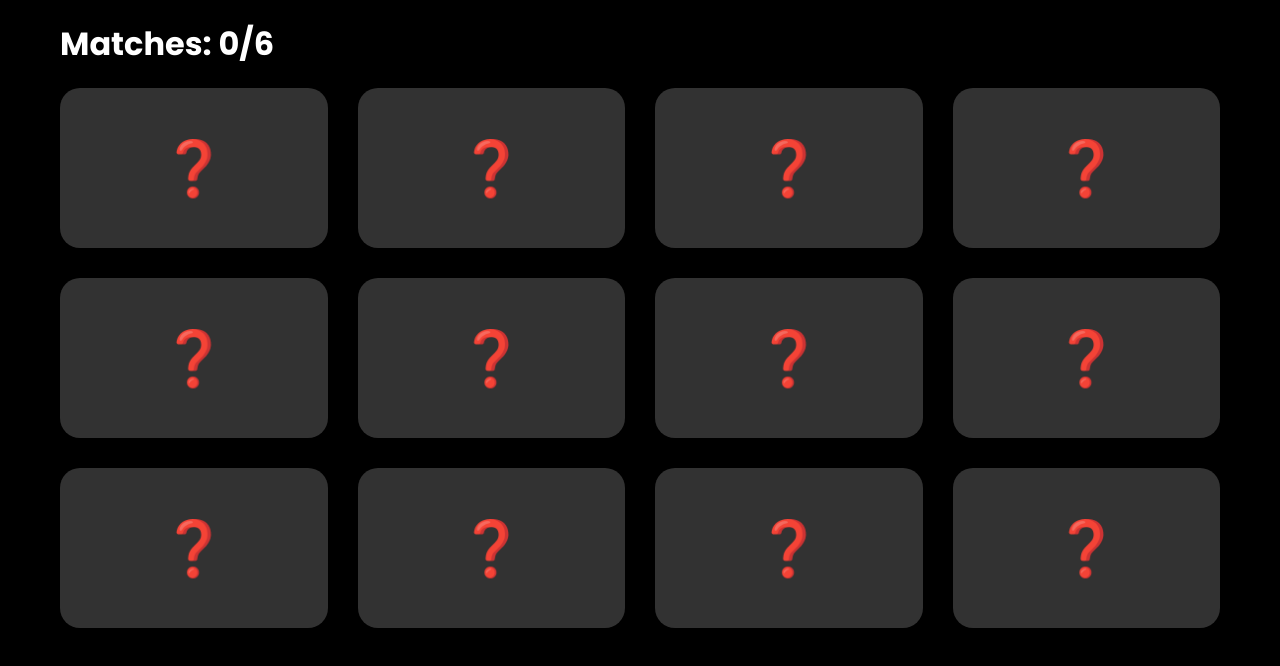
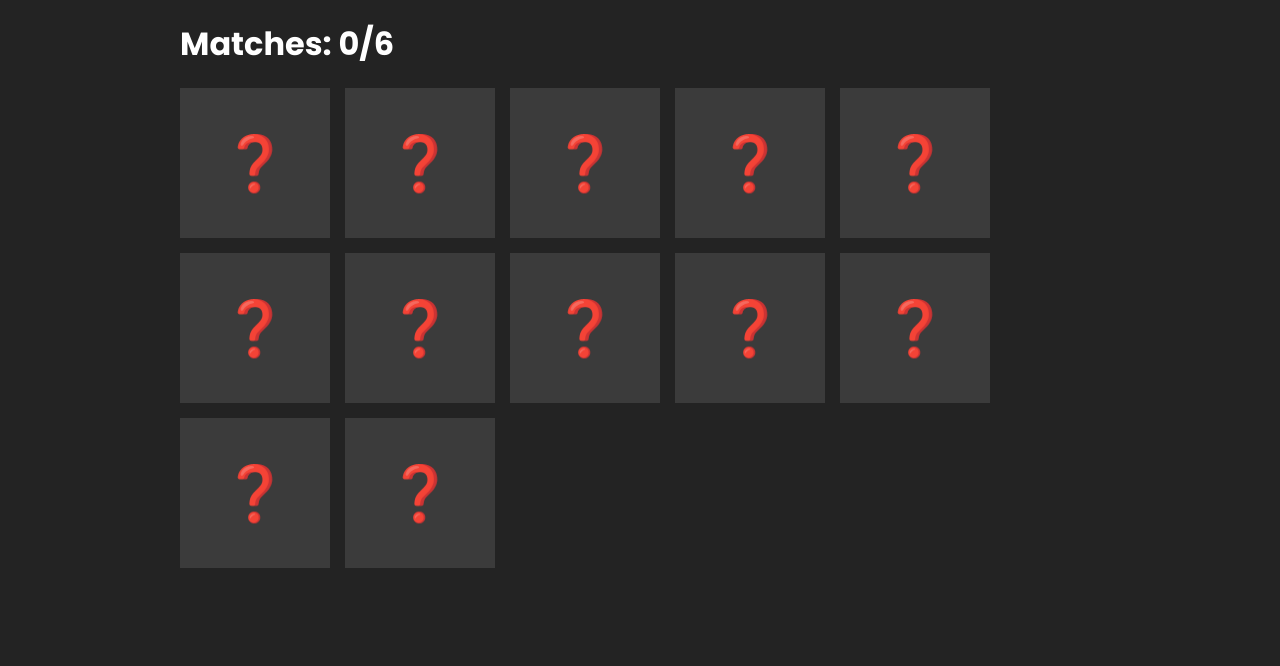
Before and after one commit to andreipintilie/memory-card-game-svelte, a Svelte app: page / in a window 1280 px wide. Shown: the top 666 px of the page. Built offline with nearby package versions, Linux system fonts and the light colour scheme.

Commit message:
Updated the UI & added animation on load

```diff
--- a/src/App.svelte
+++ b/src/App.svelte
@@ -1,4 +1,6 @@
 <script>
+    import { onMount } from "svelte";
+
     import Card from "./components/Card.svelte";
     import Matches from "./components/Matches.svelte";
     import emojis from "./utils/Emojis";
@@ -9,8 +11,12 @@
     let selectedEmojis = [];
     let firstCard, secondCard;
 
-  const onCardClicked = (e) => {
-    const clickedCard = e.target.parentNode.parentNode;
+    onMount(() => {
+        getRandomEmojis();
+    })
+
+    function onCardClicked() {
+        const clickedCard = this;
 
         if (firstCard && secondCard) return;
 
@@ -36,8 +42,15 @@
             if (firstCardFace === secondCardFace) {
                 matches++;
 
+                setTimeout(() => {
+                    firstCard.classList.add('hidden')
+                    secondCard.classList.add('hidden')
+                }, 500)
+
+                setTimeout(() => {
                     firstCard = undefined;
                     secondCard = undefined;
+                }, 1000)
             } else {
                 // if cards don't match
                 setTimeout(() => {
@@ -58,7 +71,7 @@
         }
     }
 
-  function getRandomEmojis() {
+    const getRandomEmojis = () => {
         const shuffledEmojis = emojis.sort(() => Math.random() - 0.5);
         selectedEmojis = shuffledEmojis.slice(0, 6).flatMap((emoji) => [emoji, emoji]);
 
@@ -66,15 +79,14 @@
         selectedEmojis = selectedEmojis.sort(() => Math.random() - 0.5);
     }
 
-  getRandomEmojis();
 </script>
 
 <main>
   <Matches {matches} {totalMatches} />
 
   <div class="cards">
-    {#each selectedEmojis as emoji}
-      <Card face={emoji.emoji} cardClick={onCardClicked}></Card>
+    {#each selectedEmojis as emoji, index}
+      <Card face={emoji.emoji} cardClick={onCardClicked} order={index}></Card>
     {/each}
   </div>
 </main>
--- a/src/app.css
+++ b/src/app.css
@@ -9,5 +9,5 @@
 
 body {
   font-family: "Poppins", sans-serif;
-  background-color: #000000;
+  background-color: #232323;
 }
--- a/src/components/Card.svelte
+++ b/src/components/Card.svelte
@@ -1,9 +1,22 @@
 <script>
   export let face;
+  export let order;
   export let cardClick = () => {};
+
+  function handleAnimationEnd() {
+    this.classList.remove('loading');
+    this.style.opacity='1'
+  }
 </script>
 
-<div class="card" on:click={cardClick} role="button" tabindex="0">
+<div
+  class="card loading"
+  on:click={cardClick}
+  role="button"
+  tabindex="0"
+  style={`--order: ${order}`}
+  on:animationend={handleAnimationEnd}
+>
   <div class="card-inner">
     <div class="card-inner-front">❓</div>
     <div class="card-inner-back">{face}</div>
--- a/src/scss/_animations.scss
+++ b/src/scss/_animations.scss
@@ -12,3 +12,16 @@
     transform: translateX(0);
   }
 }
+
+@keyframes fadeIn {
+  from {
+    opacity: 0;
+    transform: translateY(300px);
+    visibility: hidden; /* Add this line */
+  }
+  to {
+    opacity: 1;
+    transform: translateY(0);
+    visibility: visible; /* Add this line */
+  }
+}
--- a/src/scss/_card.scss
+++ b/src/scss/_card.scss
@@ -4,16 +4,22 @@
   display: block;
   cursor: pointer;
   user-select: none;
-  border-radius: 20px;
-  font-size: 28px;
-  background-color: #323232;
+  font-size: 48px;
+  opacity: 0;
+  width: 150px;
+  height: 150px;
+  display: grid;
+  place-items: center;
+  background-color: #3b3b3b;
+  @include transition(opacity, background-color, box-shadow);
 
   @include bp(t) {
     font-size: 54px;
   }
 
   &:hover {
-    background-color: rgba(255, 255, 255, 0.1);
+    background-color: rgba(163, 163, 163, 0.3);
+    box-shadow: 0 0 20px rgba(0, 0, 0, 0.4);
   }
 
   &.active {
@@ -23,14 +29,11 @@
   }
 
   &-inner {
+    width: 100%;
+    height: 100%;
     position: relative;
     transition: transform 0.4s ease;
     transform-style: preserve-3d;
-    padding: 60px 40px;
-
-    @include bp(t) {
-      padding: 80px 100px;
-    }
 
     &-front,
     &-back {
@@ -49,6 +52,15 @@
     }
   }
 
+  &.hidden {
+    visibility: hidden;
+  }
+
+  &.loading {
+    animation: fadeIn 0.3s forwards ease;
+    animation-delay: calc(var(--order) * 100ms);
+  }
+
   &.shake {
     animation: shake 0.4s forwards ease;
   }
--- a/src/scss/_layout.scss
+++ b/src/scss/_layout.scss
@@ -1,23 +1,22 @@
 @use "./mixins" as *;
 
 .cards {
-  gap: 30px;
-  display: grid;
-  grid-template-columns: 1fr 1fr;
+  gap: 15px;
+  display: flex;
+  flex-wrap: wrap;
 
   @include bp(ts) {
-    grid-template-columns: 1fr 1fr 1fr;
   }
 
   @include bp(tl) {
-    grid-template-columns: 1fr 1fr 1fr 1fr;
   }
 }
 
 main {
-  max-width: 1200px;
+  max-width: 960px;
   margin-inline: auto;
   padding-inline: 20px;
+  overflow: hidden;
 }
 
 h1 {
--- a/src/scss/_mixins.scss
+++ b/src/scss/_mixins.scss
@@ -12,3 +12,9 @@ $breakpoints: (
     @content;
   }
 }
+
+@mixin transition($transitions...) {
+  transition-duration: 0.23s;
+  transition-property: $transitions;
+  transition-timing-function: ease-in-out;
+}
```
Also changed, not shown: src/main.js (+5 -5 lines). Lines whose indentation alone changed are shown as unchanged.
